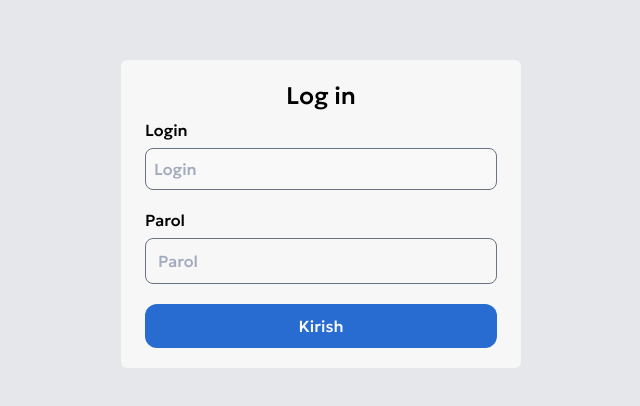
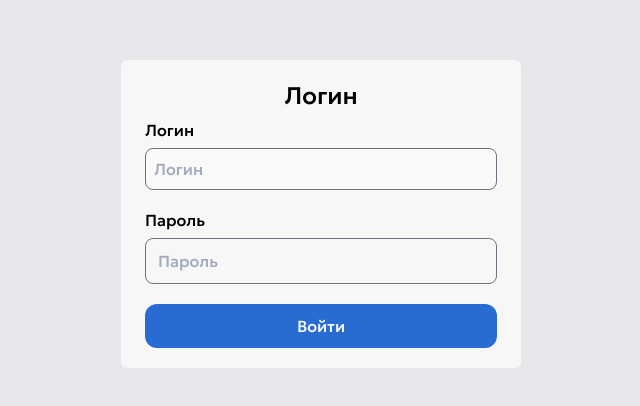
Before and after one commit to OdiljonPy/gres-pokazateli-sol-front, a Vue app: page /login in a window 1280 px wide. Shown: the part 186-592 px from the top of the page, without its empty margins (319-959 px from the left). Built offline with nearby package versions, Linux system fonts and the light colour scheme; what maska, vue3-apexcharts would draw is missing.

Commit message:
change text

```diff
--- a/src/pages/auth/LoginPage.vue
+++ b/src/pages/auth/LoginPage.vue
@@ -1,17 +1,17 @@
 <template>
   <div class="flex justify-center items-center h-screen bg-gray-200 px-6">
     <div class="bg-[#F7F7F7] px-6 py-5 rounded-[6px] text-lg w-[400px]">
-      <p class="text-center font-medium text-2xl">Log in</p>
+      <p class="text-center font-medium text-2xl">Логин</p>
       <form class="mt-1">
         <div class="mb-4">
           <label
             for="phone"
             class="mb-2 text-base font-medium transition duration-300"
             :class="v$.login.$error ? 'text-[red]' : ''"
-            >Login</label
+            >Логин</label
           >
           <SInput
-            placeholder="Login"
+            placeholder="Логин"
             type="phone"
             v-model="state.login"
             :error="v$.login.$error"
@@ -26,10 +26,10 @@
             for="password"
             class="mb-2 font-medium transition duration-300 text-base"
             :class="v$.password.$error ? 'text-[red]' : ''"
-            >Parol</label
+            >Пароль</label
           >
           <SInput
-            placeholder="Parol"
+            placeholder="Пароль"
             v-model="state.password"
             :error="v$.password.$error"
             type="password"
@@ -43,7 +43,7 @@
           class="w-full !rounded-0 mt-5"
           @click.prevent="formLoginData"
           :loading="loginStore.loading"
-          >Kirish</SButton
+          >Войти </SButton
         >
       </form>
     </div>
```
